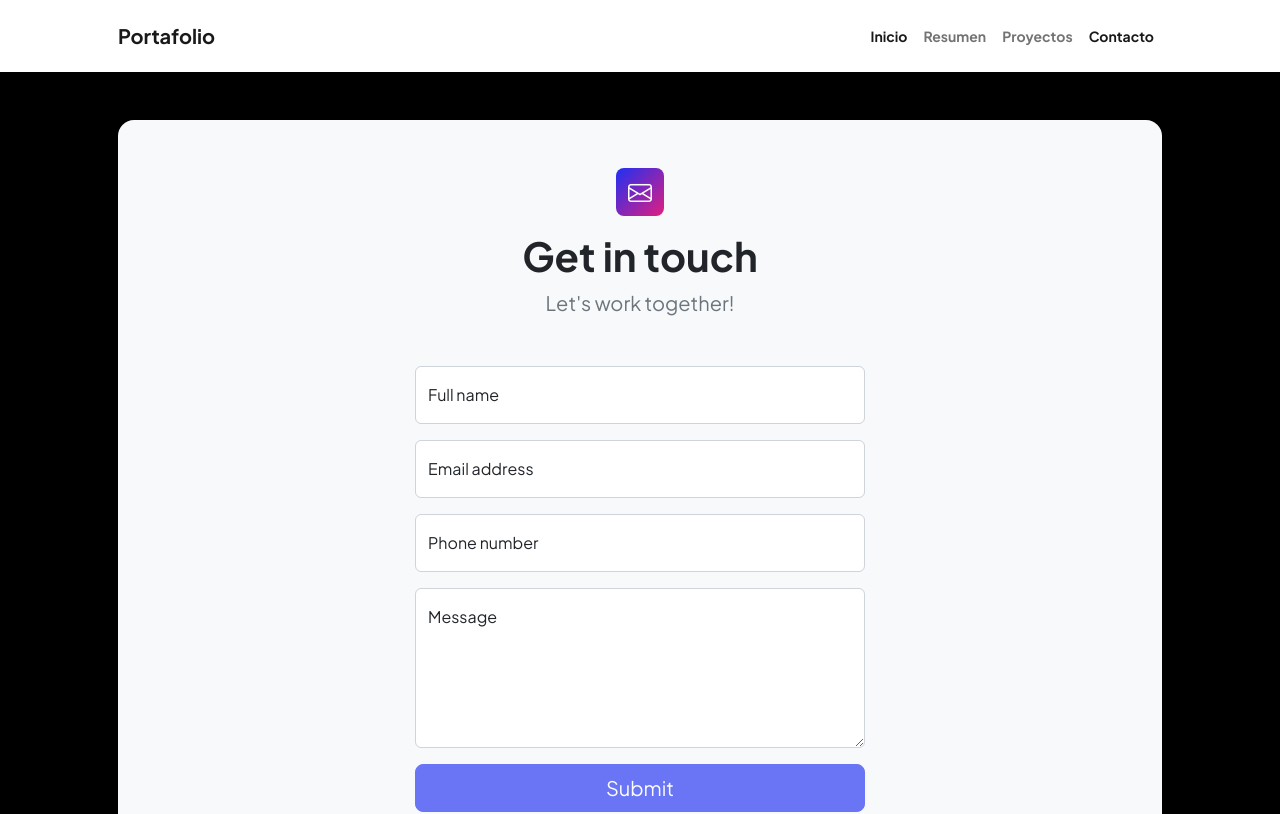
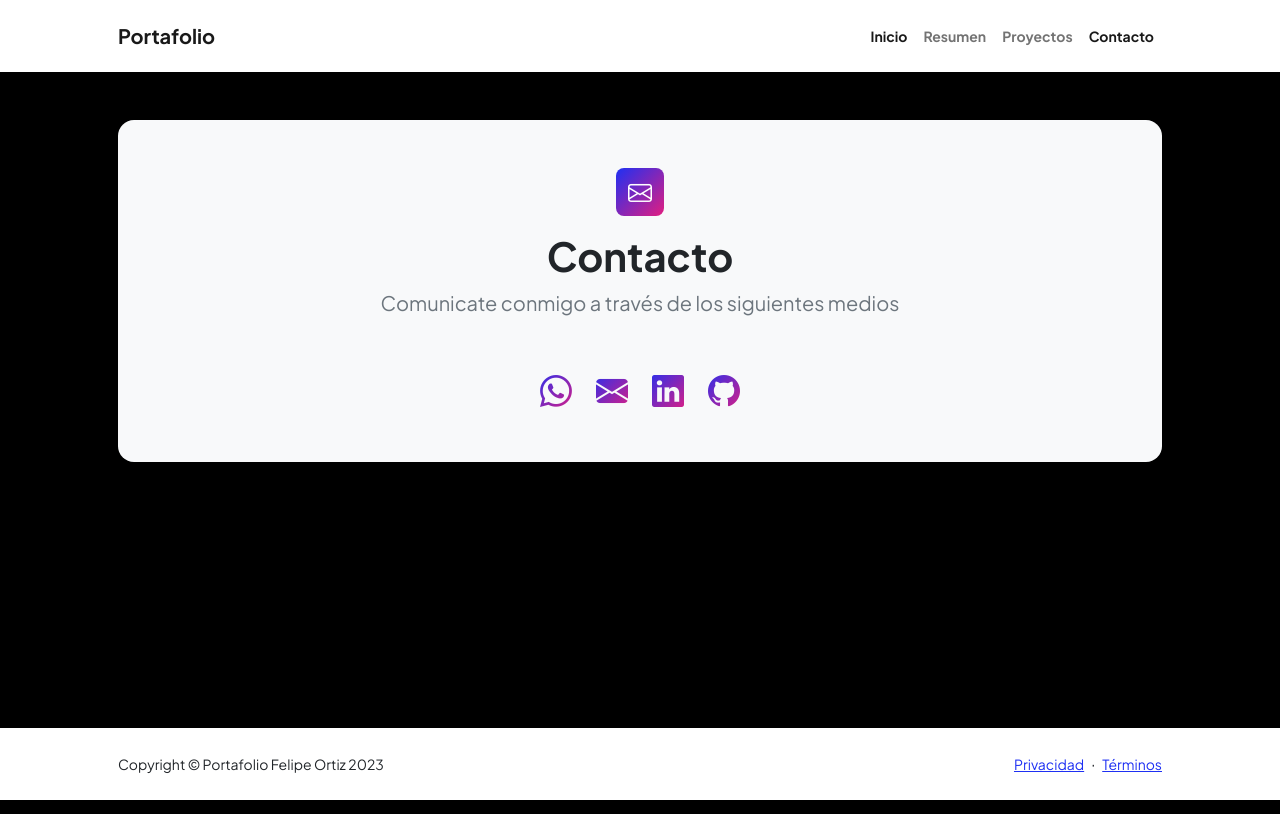
Before and after one commit to felipe-ortiz-developer/portafolio-app, an Angular app: page /contacto in a window 1280 px wide. Shown: the top 814 px of the page. Built offline with nearby package versions, Linux system fonts and the light colour scheme.

Commit message:
Contacto listo

```diff
--- a/src/app/contact/contact.component.html
+++ b/src/app/contact/contact.component.html
@@ -5,64 +5,17 @@
         <div class="bg-light rounded-4 py-5 px-4 px-md-5">
             <div class="text-center mb-5">
                 <div class="feature bg-primary bg-gradient-primary-to-secondary text-white rounded-3 mb-3"><i class="bi bi-envelope"></i></div>
-                <h1 class="fw-bolder">Get in touch</h1>
-                <p class="lead fw-normal text-muted mb-0">Let's work together!</p>
+                <h1 class="fw-bolder">Contacto</h1>
+                <p class="lead fw-normal text-muted mb-0">Comunicate conmigo a través de los siguientes medios</p>
             </div>
             <div class="row gx-5 justify-content-center">
                 <div class="col-lg-8 col-xl-6">
-                    <!-- * * * * * * * * * * * * * * *-->
-                    <!-- * * SB Forms Contact Form * *-->
-                    <!-- * * * * * * * * * * * * * * *-->
-                    <!-- This form is pre-integrated with SB Forms.-->
-                    <!-- To make this form functional, sign up at-->
-                    <!-- https://startbootstrap.com/solution/contact-forms-->
-                    <!-- to get an API token!-->
-                    <form id="contactForm" data-sb-form-api-token="API_TOKEN">
-                        <!-- Name input-->
-                        <div class="form-floating mb-3">
-                            <input class="form-control" id="name" type="text" placeholder="Enter your name..." data-sb-validations="required" />
-                            <label for="name">Full name</label>
-                            <div class="invalid-feedback" data-sb-feedback="name:required">A name is required.</div>
-                        </div>
-                        <!-- Email address input-->
-                        <div class="form-floating mb-3">
-                            <input class="form-control" id="email" type="email" placeholder="name@example.com" data-sb-validations="required,email" />
-                            <label for="email">Email address</label>
-                            <div class="invalid-feedback" data-sb-feedback="email:required">An email is required.</div>
-                            <div class="invalid-feedback" data-sb-feedback="email:email">Email is not valid.</div>
-                        </div>
-                        <!-- Phone number input-->
-                        <div class="form-floating mb-3">
-                            <input class="form-control" id="phone" type="tel" placeholder="(123) 456-7890" data-sb-validations="required" />
-                            <label for="phone">Phone number</label>
-                            <div class="invalid-feedback" data-sb-feedback="phone:required">A phone number is required.</div>
-                        </div>
-                        <!-- Message input-->
-                        <div class="form-floating mb-3">
-                            <textarea class="form-control" id="message" type="text" placeholder="Enter your message here..." style="height: 10rem" data-sb-validations="required"></textarea>
-                            <label for="message">Message</label>
-                            <div class="invalid-feedback" data-sb-feedback="message:required">A message is required.</div>
-                        </div>
-                        <!-- Submit success message-->
-                        <!---->
-                        <!-- This is what your users will see when the form-->
-                        <!-- has successfully submitted-->
-                        <div class="d-none" id="submitSuccessMessage">
-                            <div class="text-center mb-3">
-                                <div class="fw-bolder">Form submission successful!</div>
-                                To activate this form, sign up at
-                                <br />
-                                <a href="https://startbootstrap.com/solution/contact-forms">https://startbootstrap.com/solution/contact-forms</a>
-                            </div>
-                        </div>
-                        <!-- Submit error message-->
-                        <!---->
-                        <!-- This is what your users will see when there is-->
-                        <!-- an error submitting the form-->
-                        <div class="d-none" id="submitErrorMessage"><div class="text-center text-danger mb-3">Error sending message!</div></div>
-                        <!-- Submit Button-->
-                        <div class="d-grid"><button class="btn btn-primary btn-lg disabled" id="submitButton" type="submit">Submit</button></div>
-                    </form>
+                    <div class="d-flex justify-content-center fs-2 gap-4">
+                        <a class="text-gradient" target="_blank" href="https://api.whatsapp.com/send??phone=+56973116758&text=Hola,%20mi%20nombre%20es"><i class="bi bi-whatsapp"></i></a>
+                        <a class="text-gradient" href="mailto:felipe.ortiz.oyarzun@gmail.com"><i class="bi bi-envelope-fill"></i></a>
+                        <a class="text-gradient" target="_blank" href="https://www.linkedin.com/in/felipe-ortiz-oyarzun/"><i class="bi bi-linkedin"></i></a>
+                        <a class="text-gradient" target="_blank" href="https://github.com/felipe-ortiz-developer"><i class="bi bi-github"></i></a>
+                    </div>
                 </div>
             </div>
         </div>
```
